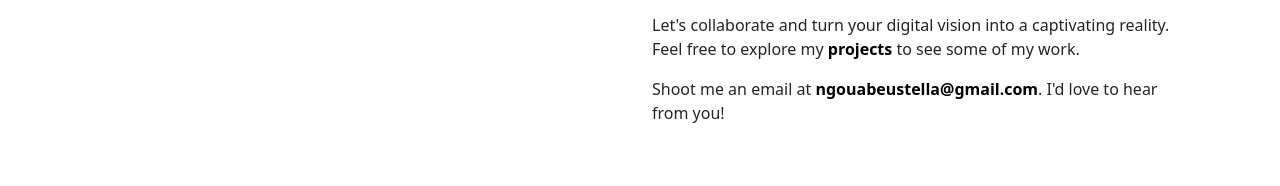
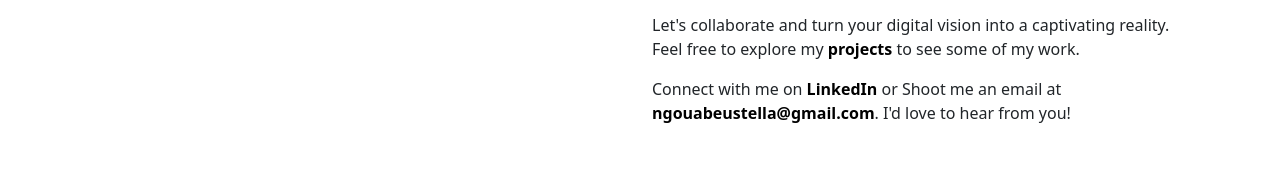
Before and after one commit to stelladelang/stelladelang, a plain HTML site: page index.html in a window 1280 px wide. Shown: the part 599-785 px from the top of the page. Drawn offline with nearby package versions, Linux system fonts and the light colour scheme.

Commit message:
added images
added images

```diff
--- a/index.html
+++ b/index.html
@@ -42,7 +42,8 @@
                     <p>Hi there! I'm Stella Delange Ketchiamen, passionate front-end developer with a keen eye for creating immersive and visually stunning digital experiences. Armed with a solid foundation in HTML, CSS, and JavaScript, I thrive on translating design concepts into seamless, user-friendly interfaces.</p>
                     <p>My commitment to staying current with the latest industry trends ensures that my work not only meets but exceeds user expectations. Whether it's responsive web design or optimizing user interactions, I enjoy the challenge of bringing ideas to life through clean, efficient code.</p>
                     <p> Let's collaborate and turn your digital vision into a captivating reality. Feel free to explore my <a class="content-link" href="projects.html">projects</a> to see some of my work.</p>
-                    <p>Shoot me an email at <a class="content-link" href="mailto:ngouabeustella@gmail.com">ngouabeustella@gmail.com</a>. I'd love to hear from you!</p>
+                    <p>Connect with me on <a class="content-link" href="https://www.linkedin.com/in/stella-delange-ketchiamen-4824232a5/">LinkedIn</a> or
+                    Shoot me an email at <a class="content-link" href="mailto:ngouabeustella@gmail.com">ngouabeustella@gmail.com</a>. I'd love to hear from you!</p>
                 </div>
             </div>
         </section>
```
Also changed, not shown: projects.html (+1 -1 lines), images/map.jpg (added), images/stella-photo.jpeg.
